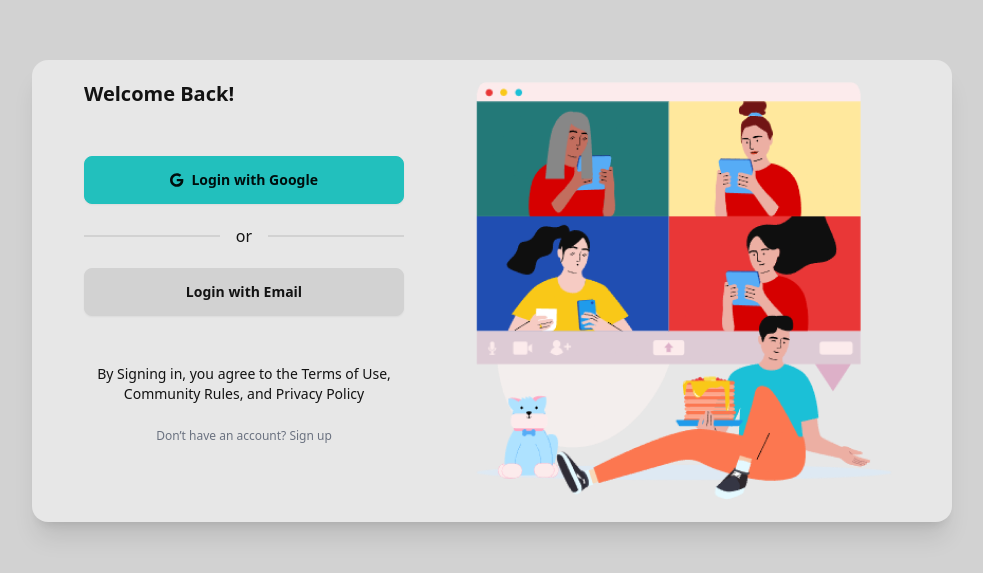
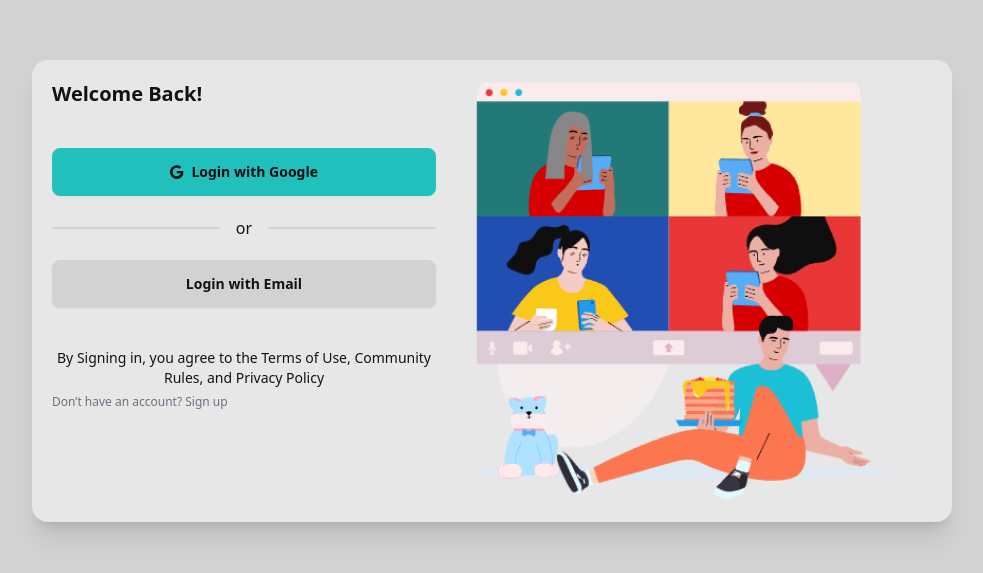
Before and after one commit to 25Kanon/Synapse-Space, a React (Create React App) app in the folder front-synapse_space/: page /login in a window 1280 px wide. Shown: the part 109-682 px from the top of the page, without its empty margins (148-1131 px from the left). Built offline with nearby package versions, Linux system fonts and the light colour scheme.

Commit message:
UI update

```diff
--- a/front-synapse_space/src/components/LoginMethod.js
+++ b/front-synapse_space/src/components/LoginMethod.js
@@ -31,7 +31,7 @@ export default function LoginMethod() {
     }else{
         return (
             <div>
-                <div className="card-body max-w-sm py-0 flex-col ">
+                <div className="">
                     <h2 className="card-title justify-start">Welcome Back!</h2>
                     <div className="card-actions py-10 flex-col justify-center">
                         <button class="btn btn-primary  text-center w-full">
--- a/front-synapse_space/src/pages/UserLogin.js
+++ b/front-synapse_space/src/pages/UserLogin.js
@@ -5,8 +5,8 @@ import bannerLogin from '../assets/bannerLogin.png'
 export default function UserLogin() {
     return (
         <div>
-            <div class="hero bg-base-200 min-h-screen">
-                <div className="card card-side bg-base-100 shadow-xl p-5 ">
+            <div class="hero bg-base-200 min-h-screen ">
+                <div className="card card-side bg-base-100 shadow-xl p-5 flex flex-row ">
                     <LoginMethod />
                     <figure>
                         <img src={bannerLogin} alt="Movie" />
```
